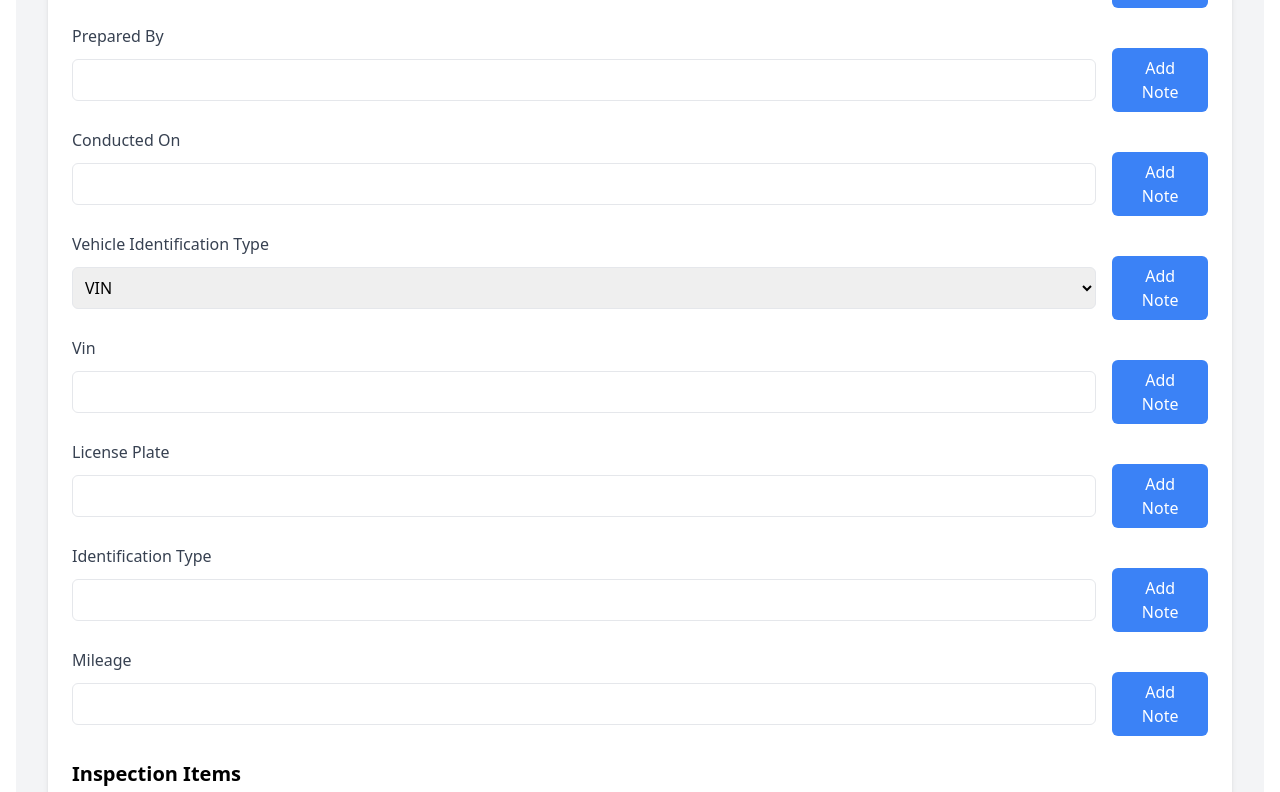
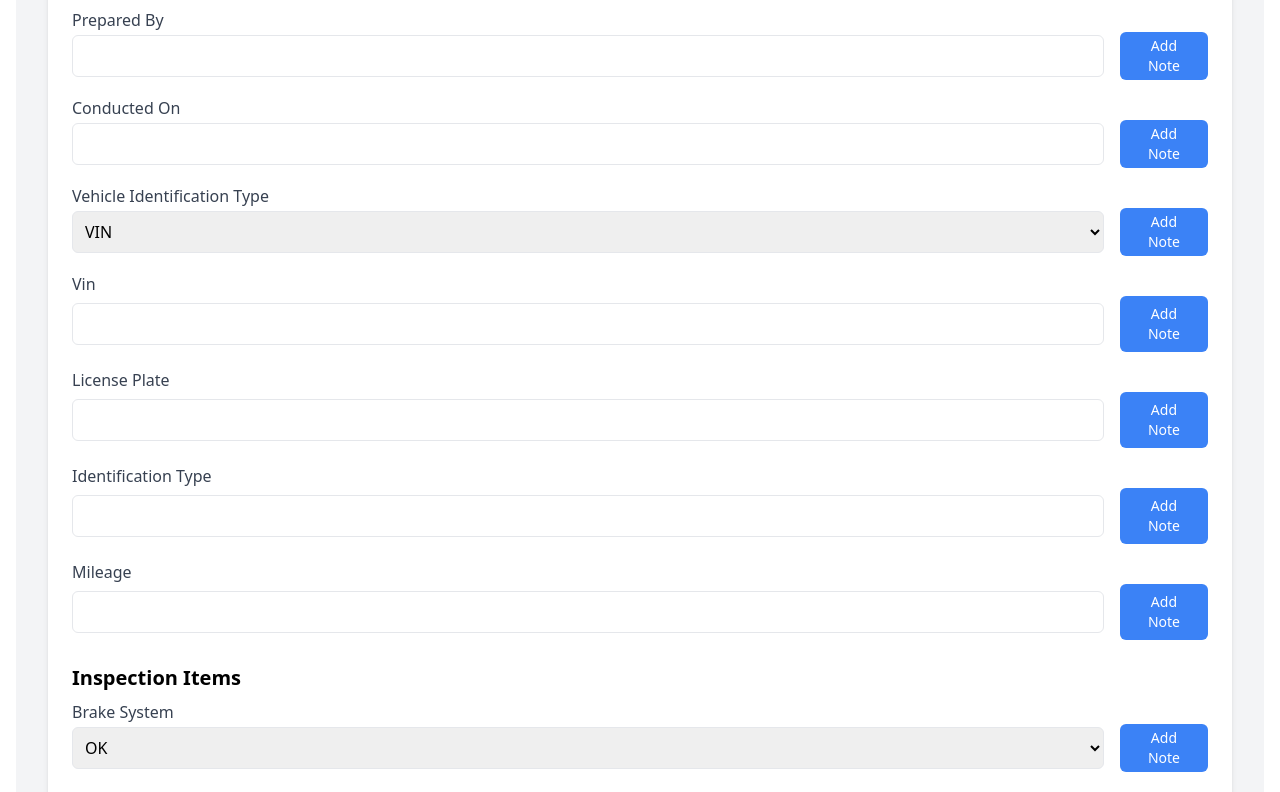
Before and after one commit to hamzam2mhs/AutoInspectors, a React (Vite) app in the folder frontend/: page /admin in a window 1280 px wide. Shown: the part 660-1452 px from the top of the page. Built offline with nearby package versions, Linux system fonts and the light colour scheme.

Commit message:
Added Edit/Remove feature for Mechanic Inspection Form

```diff
--- a/frontend/src/components/Admin/Admin.jsx
+++ b/frontend/src/components/Admin/Admin.jsx
@@ -75,7 +75,7 @@ function Admin() {
     overallCondition: "Good",
     recommendations: "",
     inspectorName: "",
-    notes: {},
+    notes: {}
   });
 
   const [isModalOpen, setIsModalOpen] = useState(false);
@@ -100,6 +100,16 @@ function Admin() {
         ...formData.notes,
         [currentField]: currentNote,
       },
+    });
+    setIsModalOpen(false);
+  };
+
+  const handleDeleteNote = () => {
+    const updatedNotes = { ...formData.notes };
+    delete updatedNotes[currentField];
+    setFormData({
+      ...formData,
+      notes: updatedNotes,
     });
     setIsModalOpen(false);
   };
@@ -153,9 +163,9 @@ function Admin() {
               <button
                 type="button"
                 onClick={() => handleAddNoteClick(item)}
-                className="ml-4 bg-blue-500 text-white px-4 py-2 rounded-md"
+                className="ml-4 bg-blue-500 text-white px-4 py-1 rounded-md text-sm"
               >
-                Add Note
+                {formData.notes[item] ? "Edit Note" : "Add Note"}
               </button>
             </div>
             {formData.notes[item] && <p className="text-sm text-gray-500 mt-1">Note: {formData.notes[item]}</p>}
@@ -178,9 +188,9 @@ function Admin() {
             <button
               type="button"
               onClick={() => handleAddNoteClick("vehicleIdentificationType")}
-              className="ml-4 bg-blue-500 text-white px-4 py-2 rounded-md"
+              className="ml-4 bg-blue-500 text-white px-4 py-1 rounded-md text-sm"
             >
-              Add Note
+              {formData.notes.vehicleIdentificationType ? "Edit Note" : "Add Note"}
             </button>
           </div>
           {formData.notes.vehicleIdentificationType && <p className="text-sm text-gray-500 mt-1">Note: {formData.notes.vehicleIdentificationType}</p>}
@@ -201,9 +211,9 @@ function Admin() {
               <button
                 type="button"
                 onClick={() => handleAddNoteClick(item)}
-                className="ml-4 bg-blue-500 text-white px-4 py-2 rounded-md"
+                className="ml-4 bg-blue-500 text-white px-4 py-2 rounded-md text-sm"
               >
-                Add Note
+                {formData.notes[item] ? "Edit Note" : "Add Note"}
               </button>
             </div>
             {formData.notes[item] && <p className="text-sm text-gray-500 mt-1">Note: {formData.notes[item]}</p>}
@@ -240,9 +250,9 @@ function Admin() {
               <button
                 type="button"
                 onClick={() => handleAddNoteClick(item)}
-                className="ml-4 bg-blue-500 text-white px-4 py-2 rounded-md"
+                className="ml-4 bg-blue-500 text-white px-4 py-1 rounded-md text-sm"
               >
-                Add Note
+                {formData.notes[item] ? "Edit Note" : "Add Note"}
               </button>
             </div>
             {formData.notes[item] && <p className="text-sm text-gray-500 mt-1">Note: {formData.notes[item]}</p>}
@@ -306,13 +316,13 @@ function Admin() {
       {isModalOpen && (
         <div className="fixed inset-0 bg-gray-800 bg-opacity-50 flex items-center justify-center z-50">
           <div className="bg-white w-96 p-6 rounded-md shadow-lg">
-            <h3 className="text-lg font-bold mb-4">Add a Note</h3>
+            <h3 className="text-lg font-bold mb-4">Add/Edit Note</h3>
             <textarea
               value={currentNote}
               onChange={handleNoteChange}
               className="w-full p-2 border rounded-md mb-4"
               rows="4"
-              placeholder={`Add a note for ${currentField.replace(/([A-Z])/g, " $1")}`}
+              placeholder={`Add or edit a note for ${currentField.replace(/([A-Z])/g, " $1")}`}
             ></textarea>
             <div className="flex justify-end">
               <button
@@ -322,8 +332,14 @@ function Admin() {
                 Cancel
               </button>
               <button
+                onClick={handleDeleteNote}
+                className="bg-red-500 text-white px-4 py-2 rounded-md mr-2"
+              >
+                Delete Note
+              </button>
+              <button
                 onClick={handleSaveNote}
-                className="ml-4 bg-blue-500 text-white px-4 py-2 rounded-md"
+                className="ml-4 bg-blue-500 text-white px-4 py-1 rounded-md text-sm"
               >
                 Save Note
               </button>
```
